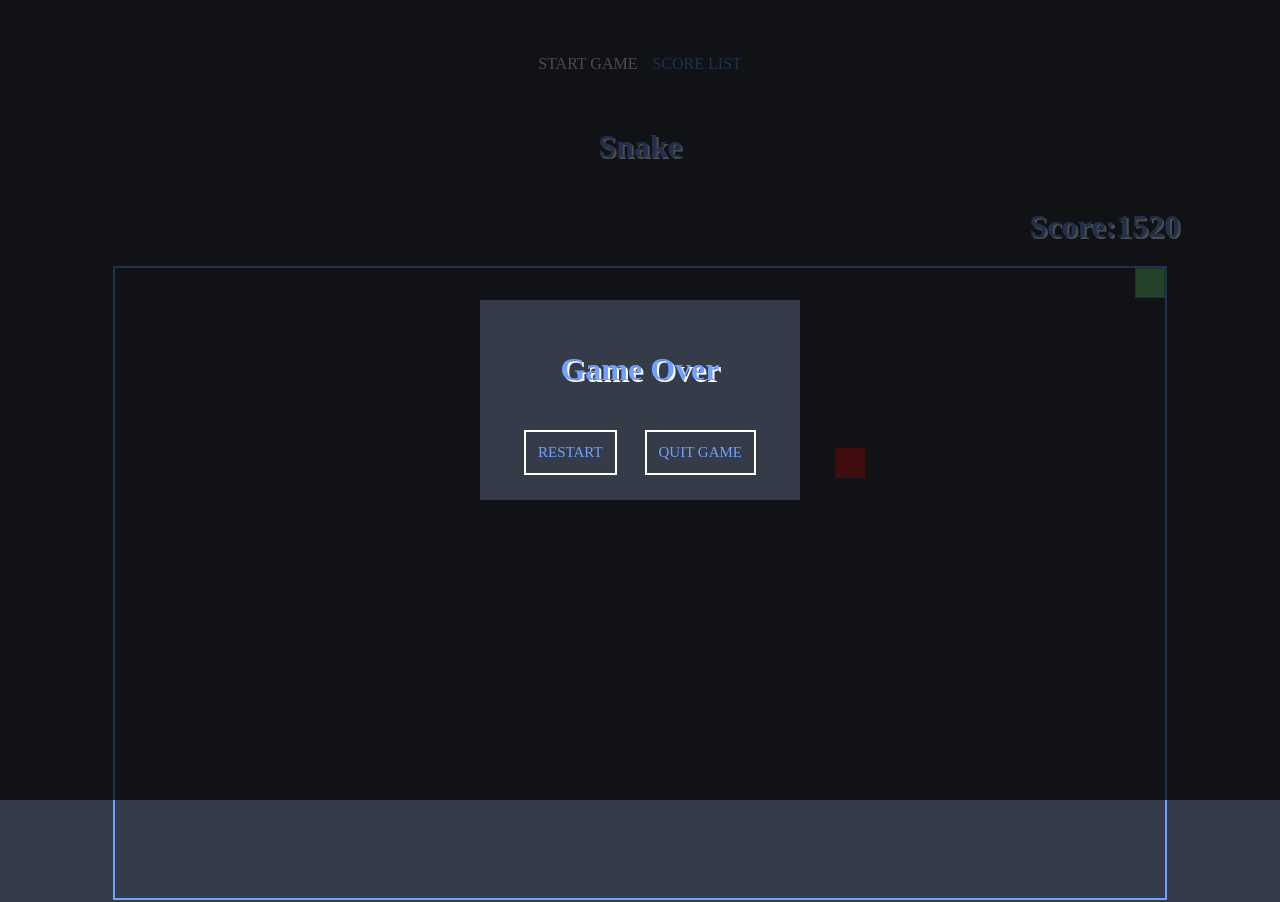
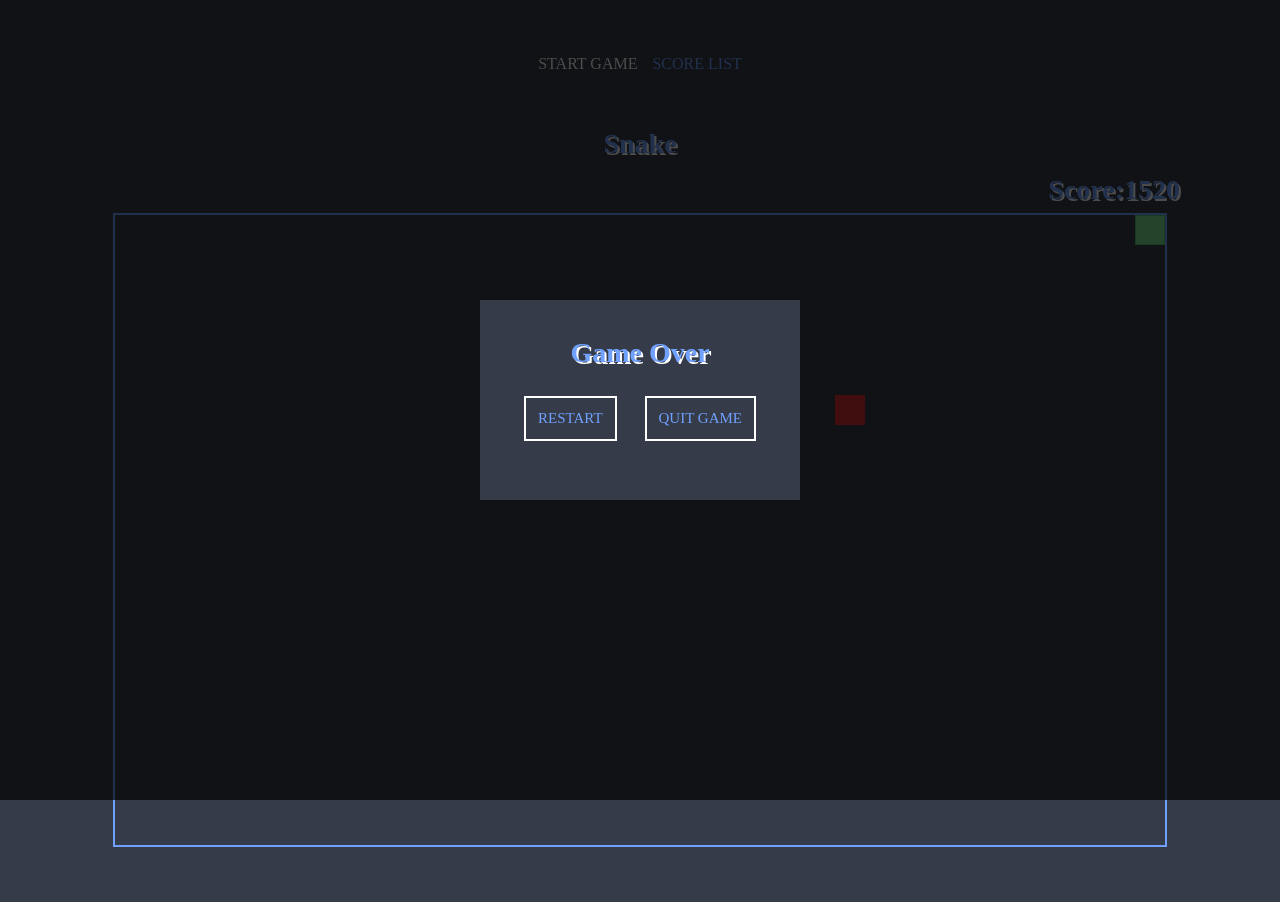
Before and after one commit to grzesiekS/snake-game, a React (Create React App) app: page /game in a window 1280 px wide. After the commit the page ends 849 px from the top, so only its background shows below. Built offline with nearby package versions, Linux system fonts and the light colour scheme; a web font is replaced by a local one.

Commit message:
Modify Title component (change style for small)

```diff
--- a/src/components/common/Title/Title.module.scss
+++ b/src/components/common/Title/Title.module.scss
@@ -5,4 +5,9 @@
   &.large {
     font-size: 64px;
   }
+
+  &.small {
+    font-size: 28px;
+    margin: 7px 0;
+  }
 }
--- a/src/components/common/Title/Title.tsx
+++ b/src/components/common/Title/Title.tsx
@@ -9,5 +9,5 @@ interface TitleProps {
 }
 
 export const Title: React.FC<TitleProps> = ({ text, type }) => (
-  <h1 className={clsx(styles.title, styles[type])}>{text}</h1>
+  <h2 className={clsx(styles.title, styles[type])}>{text}</h2>
 );
```
